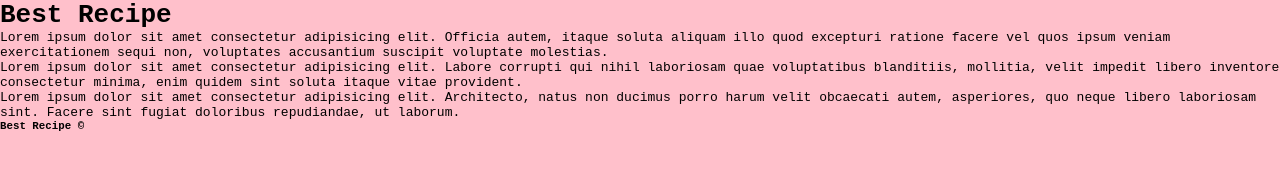
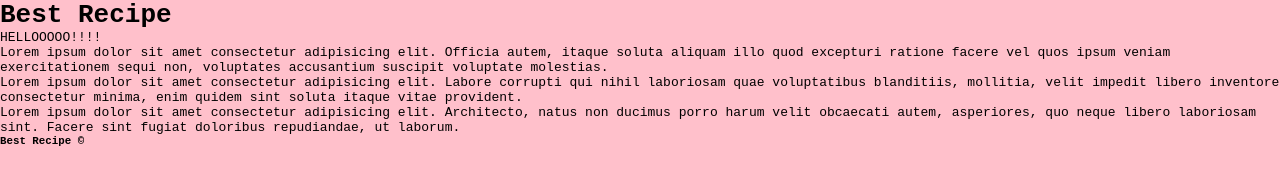
Before and after one commit to kaitlinchoffmann/SP25WDP, a plain HTML site: page index.html in a window 1280 px wide. Drawn offline with Linux system fonts and the light colour scheme.

Commit message:
Edit text in index.html

```diff
--- a/index.html
+++ b/index.html
@@ -12,6 +12,7 @@
   </header>
 
   <main>
+    <p>HELLOOOOO!!!!</p>
     <p>
       Lorem ipsum dolor sit amet consectetur adipisicing elit. Officia autem, itaque soluta aliquam illo quod excepturi ratione facere vel quos ipsum veniam exercitationem sequi non, voluptates accusantium suscipit voluptate molestias.
     </p>
```
